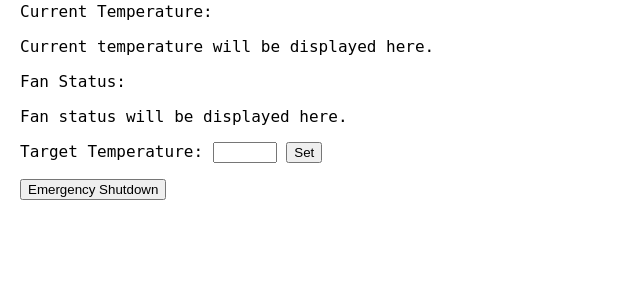
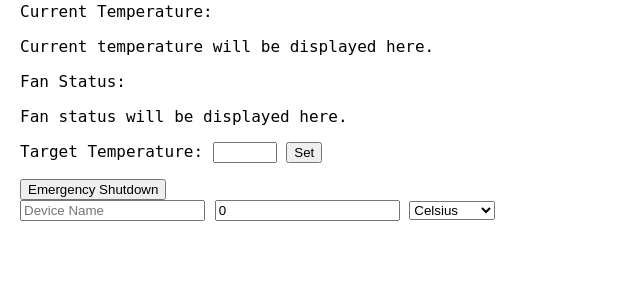
Before and after one commit to Killerphish/MasterPI, a Flask app: page / in a window 1280 px wide. Shown: the part 146-446 px from the top of the page, without its empty margins (0-640 px from the left). Run offline with Flask 3, Linux system fonts and the light colour scheme; data that the repository does not hold is empty.

Commit message:
updates to index

```diff
--- a/templates/index.html
+++ b/templates/index.html
@@ -18,6 +18,15 @@
         <p>Fan Status:<div id="fan-status">Fan status will be displayed here.</div></p>
         <p>Target Temperature: <input type="number" id="target-temp" min="0" max="700"> <button onclick="updateTargetTemp()">Set</button></p>
         <button onclick="emergencyShutdown()">Emergency Shutdown</button>
+    </div>
+    <!-- Added missing elements -->
+    <div class="settings">
+        <input type="text" id="device_name" placeholder="Device Name">
+        <input type="number" id="temp_offset" placeholder="Temperature Offset">
+        <select id="temp_unit">
+            <option value="C">Celsius</option>
+            <option value="F">Fahrenheit</option>
+        </select>
     </div>
     <script>
         function updateTargetTemp() {
@@ -54,6 +63,19 @@
                 console.error('Error:', error);
             });
         }
+
+        function fetchStatus() {
+            fetch('/status')
+                .then(response => response.json())
+                .then(data => {
+                    document.getElementById('current-temp').innerText = data.current_temp;
+                    document.getElementById('fan-status').innerText = data.fan_status;
+                })
+                .catch((error) => {
+                    console.error('Error fetching status:', error);
+                });
+        }
+
         setInterval(fetchStatus, 3000); // Update status every 3 seconds
     </script>
     <script src="{{ url_for('static', filename='js/settings.js') }}"></script>
```
